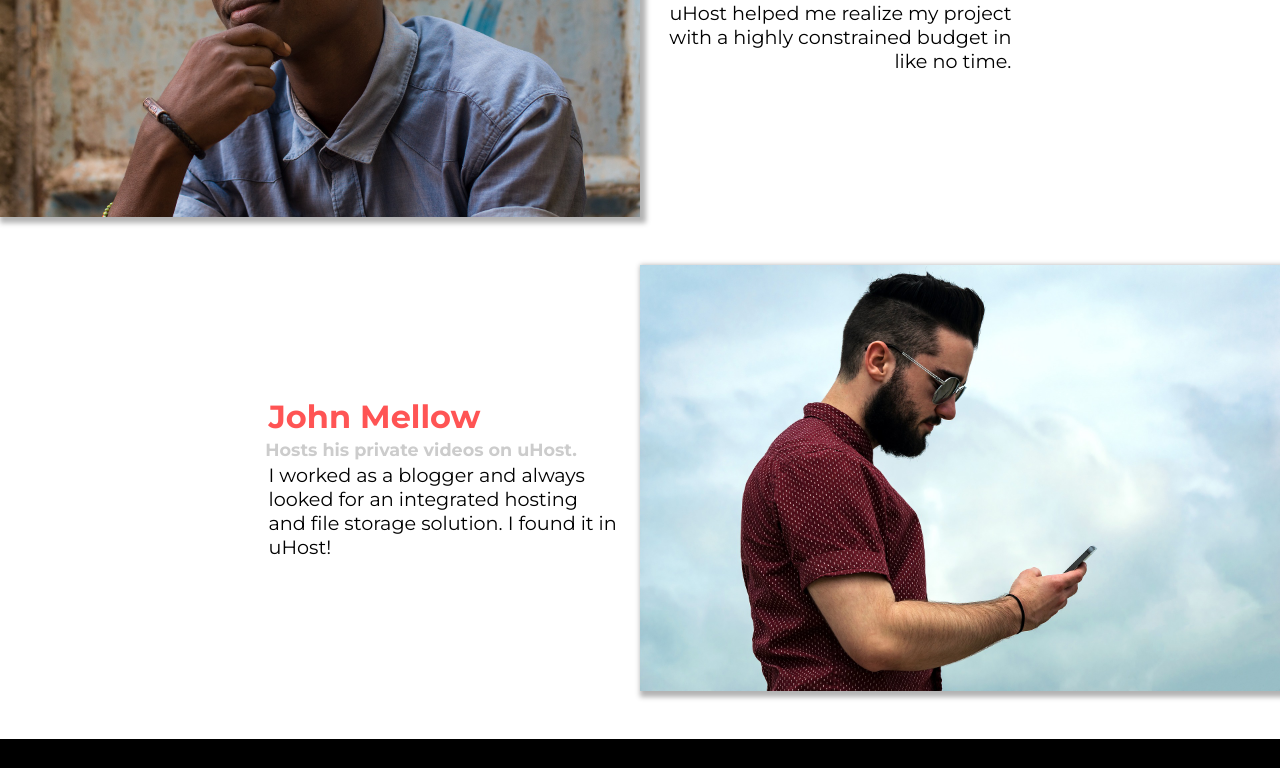
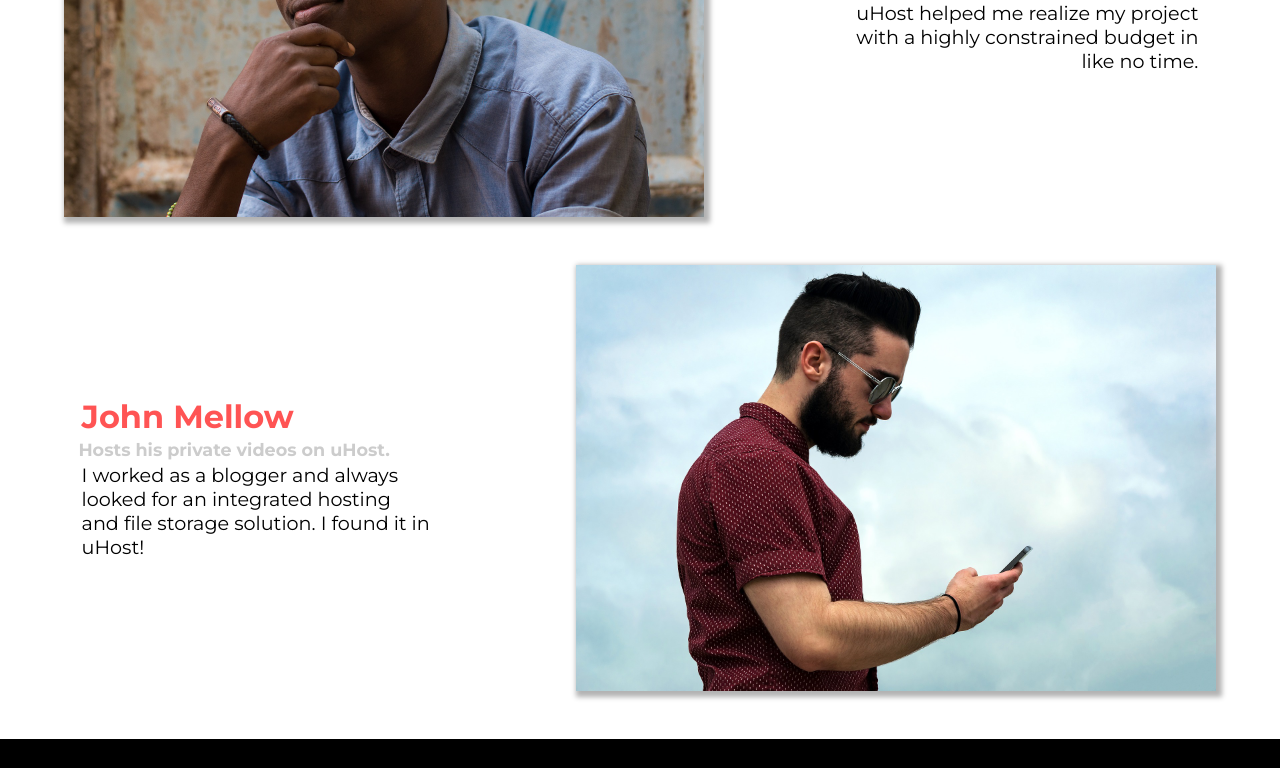
Before and after one commit to priyanshu891/uhost_Practice, a plain HTML site: page customers/index.html in a window 1280 px wide. Shown: the part 354-1122 px from the top of the page. Drawn offline with Linux system fonts and the light colour scheme.

Commit message:
Added SVG

```diff
--- a/customers/customers.css
+++ b/customers/customers.css
@@ -65,17 +65,16 @@ main {
   .testimonial {
     margin: 3rem auto;
     max-width: 1500px;
+    display: flex;
+    align-items: center;
+    justify-content: space-around;
   }
 
   .testimonial__image-container {
-    display: inline-block;
-    vertical-align: middle;
     width: 66%;
   }
 
   .testimonial__info {
-    display: inline-block;
-    vertical-align: middle;
     width: 30%;
   }
 }
```
Also changed, not shown: index.html (+1 -1 lines), images/uhost-icon.svg (added).
